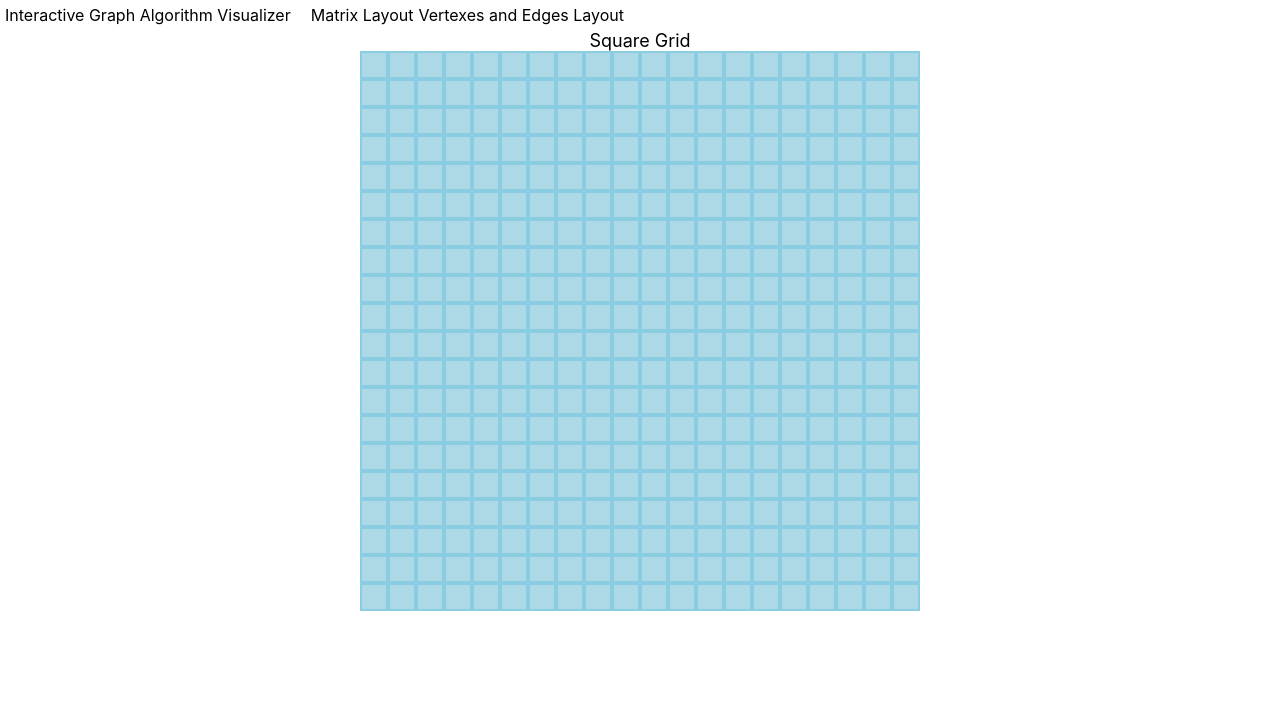
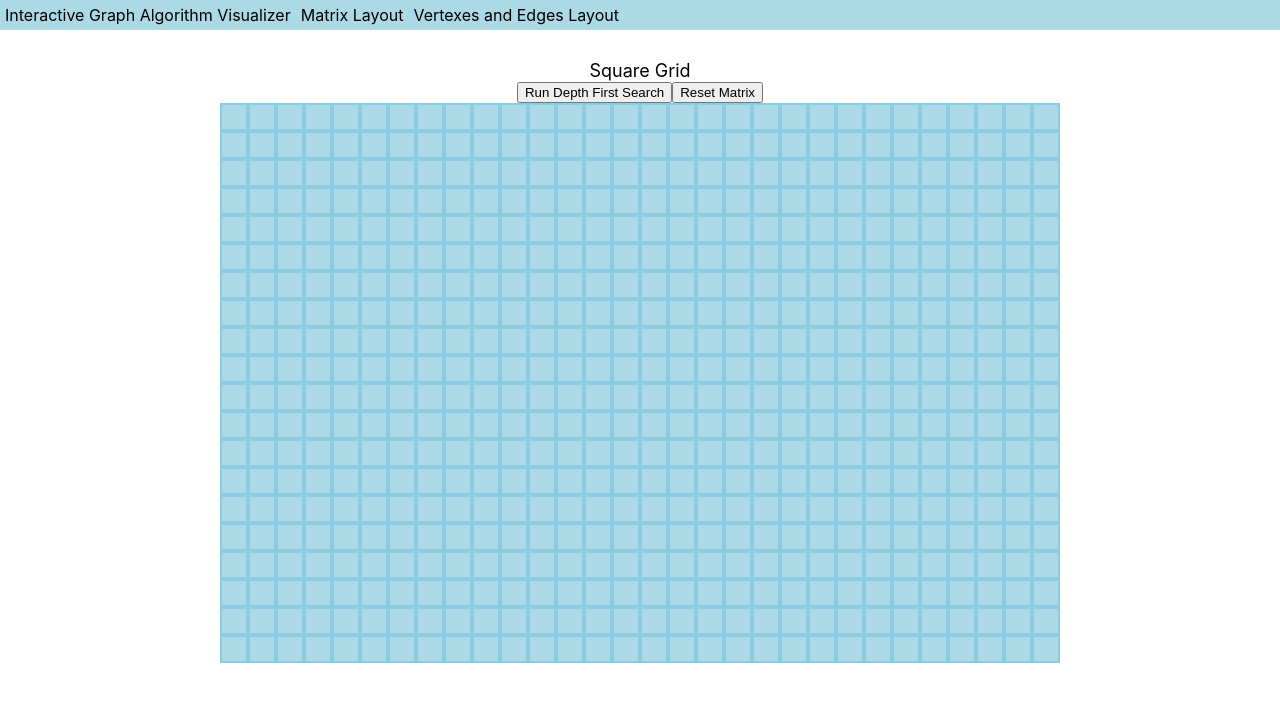
Before and after one commit to DanielJDupont/graph-algos, a Next.js app: page / in a window 1280 px wide. Shown: the top 702 px of the page. Built offline with nearby package versions, Linux system fonts and the light colour scheme.

Commit message:
added reset button

```diff
--- a/components/matrix/index.module.scss
+++ b/components/matrix/index.module.scss
@@ -7,16 +7,28 @@
     font-size: 18px;
   }
 
+  .matrixContainer {
+    display: flex;
+  }
+
   .squareContainer {
     display: flex;
 
-    .square {
+    @mixin square {
       display: flex;
       justify-content: center;
       height: 28px;
       width: 28px;
+
+      border: 2px rgb(138, 204, 226) solid;
+    }
+    .unprocessedSquare {
+      @include square;
       background-color: lightblue;
-      border: 2px rgb(138, 204, 226) solid;
+    }
+    .processedSquare {
+      @include square;
+      background-color: lightcoral;
     }
   }
 }
--- a/components/matrix/index.tsx
+++ b/components/matrix/index.tsx
@@ -1,26 +1,87 @@
-import { useEffect } from 'react';
+import { useState } from 'react';
+import clsx from 'clsx';
+
+import { Square } from './index.dataTypes';
 import { useMediaQuery } from './index.hooks';
-
 import styles from './index.module.scss';
 
 export const Matrix = () => {
-  // Use a grid that fits on most phones if the width of the screen is small, otherwise use a larger matrix.
-  const isScreenSmall = useMediaQuery(900);
-  const matrix = isScreenSmall
-    ? [...Array(10).map(() => [...Array(6)])]
-    : [...Array(20).map(() => [...Array(20)])];
+  const [matrix, setMatrix] = useState(
+    [...Array(30)].map((_, i) =>
+      [...Array(20)].map((_, j) => ({
+        id: i + ' ' + j,
+        isProcessed: false,
+      }))
+    )
+  );
 
-  console.log(matrix);
+  const resetMatrix = () => {
+    setMatrix(
+      [...Array(30)].map((_, i) =>
+        [...Array(20)].map((_, j) => ({
+          id: i + ' ' + j,
+          isProcessed: false,
+        }))
+      )
+    );
+  };
+
+  const depthFirstSearch = async (i: number, j: number) => {
+    console.log('running');
+    // Delay so it appears to animate for the user.
+    await setTimeout(() => {}, 100);
+
+    // Ensure that the current grid square we are on is defined at i and j.
+    if (i >= 0 && i < matrix.length) {
+      if (j >= 0 && j < matrix[i].length) {
+        if (matrix[i][j].isProcessed) return;
+        matrix[i][j].isProcessed = true;
+
+        setMatrix(
+          matrix.map((row, _i) =>
+            row.map((square, _j) => {
+              if (i === _i && j === _j) square.isProcessed = true;
+              return square;
+            })
+          )
+        );
+
+        await setTimeout(() => {
+          depthFirstSearch(i, j + 1);
+          depthFirstSearch(i + 1, j);
+          depthFirstSearch(i, j - 1);
+          depthFirstSearch(i - 1, j);
+        }, 100);
+        // Travel top, right, bottom, left
+      }
+    }
+
+    return;
+  };
 
   return (
     <div className={styles.matrixContainer}>
       <div className={styles.matrixTitle}>Square Grid</div>
+
+      <div className={styles.buttonContainer}>
+        <button onClick={() => depthFirstSearch(0, 0)}>
+          Run Depth First Search
+        </button>
+        <button onClick={() => resetMatrix()}>Reset Matrix</button>
+      </div>
+
       {/* A grid that holds all of the squares. */}
       <div className={styles.squareContainer}>
         {matrix.map((row) => (
           <div className={styles.row}>
-            {matrix.map((column) => (
-              <div className={styles.square} />
+            {row.map((square) => (
+              <div
+                key={square.id}
+                className={clsx(
+                  styles.unprocessedSquare,
+                  square.isProcessed && styles.processedSquare
+                )}
+              />
             ))}
           </div>
         ))}
--- a/components/navbar/index.module.scss
+++ b/components/navbar/index.module.scss
@@ -1,12 +1,14 @@
 .navbarContainer {
   display: flex;
   padding: 5px;
+  background-color: lightblue;
+  margin-bottom: 30px;
 
   .navbarTitle {
-    margin-right: 20px;
+    margin-right: 10px;
   }
 
   .navbarItem {
-    margin-right: 5px;
+    margin-right: 10px;
   }
 }
--- a/package.json
+++ b/package.json
@@ -8,6 +8,7 @@
     "start": "next start"
   },
   "dependencies": {
+    "clsx": "^1.1.1",
     "next": "10.0.6",
     "react": "17.0.1",
     "react-dom": "17.0.1",
```
Also changed, not shown: components/matrix/index.dataTypes.ts (added, +9 -0 lines), .tsconfig.json (added), 1 other file (tests, documents, lock files or other folders).
